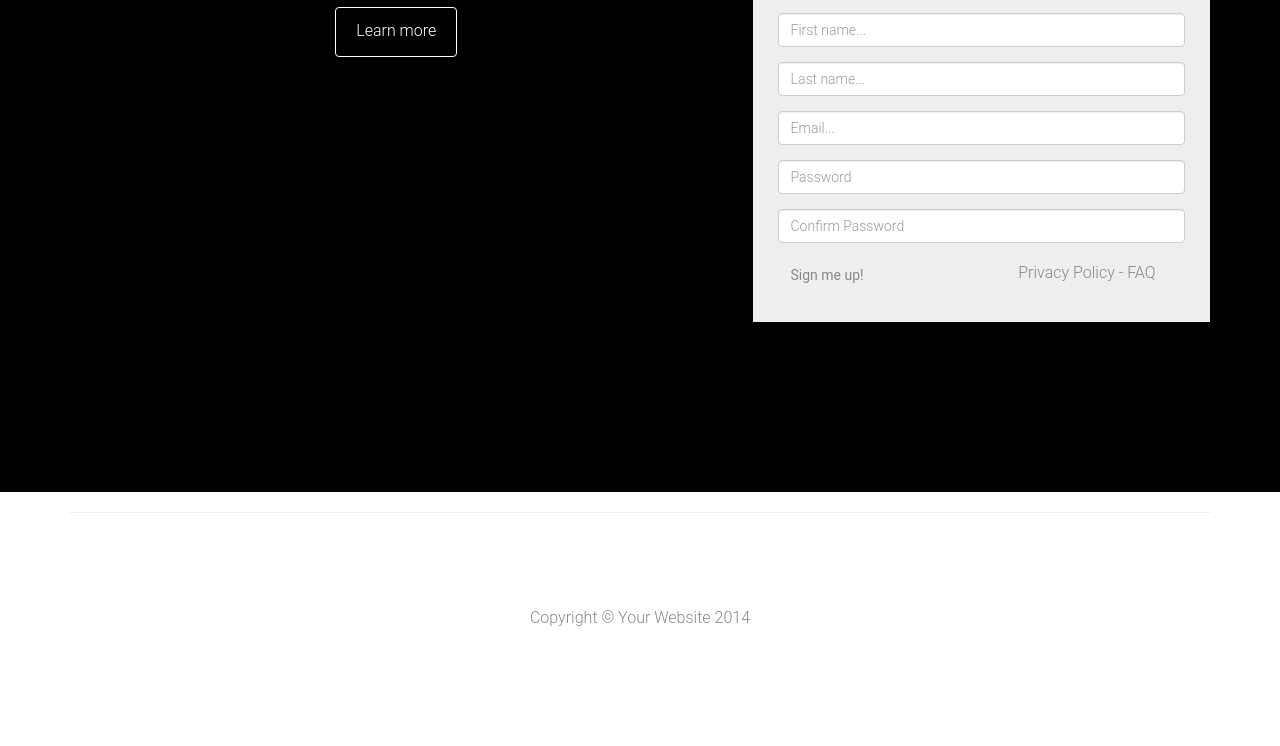
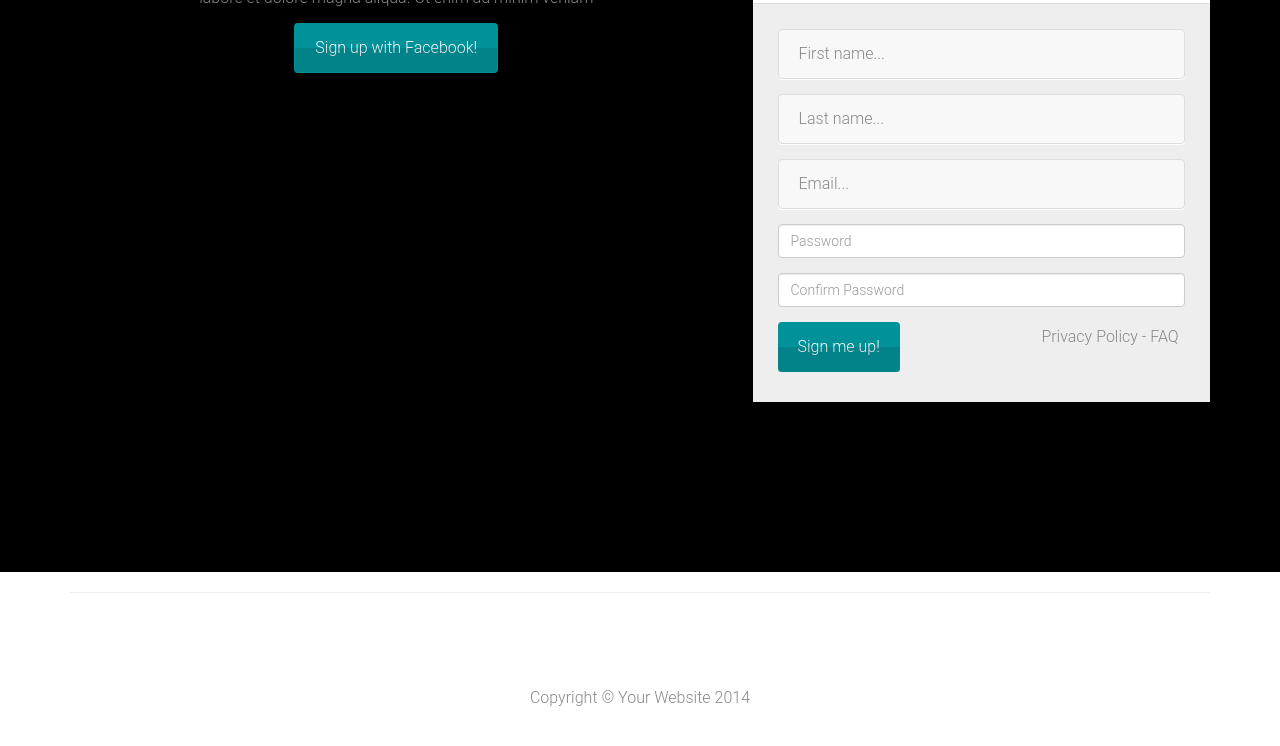
Before and after one commit to avengerpb/Trada-frontend, a plain HTML site: page signup.html in a window 1280 px wide. Shown: the part 373-1119 px from the top of the page. Drawn offline with Linux system fonts and the light colour scheme; a web font is replaced by a local one.

Commit message:
signup 2

```diff
--- /dev/null
+++ b/css/form.css
@@ -0,0 +1,78 @@
+
+input[type="text"],
+textarea,
+textarea.form-control {
+	height: 50px;
+    margin: 0;
+    padding: 0 20px;
+    vertical-align: middle;
+    background: #f8f8f8;
+    border: 1px solid #ddd;
+    font-family: 'Roboto', sans-serif;
+    font-size: 16px;
+    font-weight: 300;
+    line-height: 50px;
+    color: #888;
+    -moz-border-radius: 4px; -webkit-border-radius: 4px; border-radius: 4px;
+    -moz-box-shadow: 0 1px 0 0 #fff; -webkit-box-shadow: 0 1px 0 0 #fff; box-shadow: 0 1px 0 0 #fff;
+    -o-transition: all .3s; -moz-transition: all .3s; -webkit-transition: all .3s; -ms-transition: all .3s; transition: all .3s;
+}
+
+textarea,
+textarea.form-control {
+	padding-top: 10px;
+	padding-bottom: 10px;
+	line-height: 30px;
+}
+
+input[type="text"]:focus,
+textarea:focus,
+textarea.form-control:focus {
+	outline: 0;
+	background: #fff;
+    border: 1px solid #bbb;
+    -moz-box-shadow: none; -webkit-box-shadow: none; box-shadow: none;
+}
+
+input[type="text"]:-moz-placeholder, textarea:-moz-placeholder, textarea.form-control:-moz-placeholder { color: #888; }
+input[type="text"]:-ms-input-placeholder, textarea:-ms-input-placeholder, textarea.form-control:-ms-input-placeholder { color: #888; }
+input[type="text"]::-webkit-input-placeholder, textarea::-webkit-input-placeholder, textarea.form-control::-webkit-input-placeholder { color: #888; }
+
+
+
+button.btn {
+	position: relative;
+	height: 50px;
+    margin: 0;
+    padding: 0 20px;
+    vertical-align: middle;
+    background: #019299;
+    border: 0;
+    font-family: 'Roboto', sans-serif;
+    font-size: 16px;
+    font-weight: 300;
+    line-height: 50px;
+    color: #fff;
+    -moz-border-radius: 4px; -webkit-border-radius: 4px; border-radius: 4px;
+    text-shadow: none;
+    -moz-box-shadow: none; -webkit-box-shadow: none; box-shadow: none;
+    -o-transition: all .3s; -moz-transition: all .3s; -webkit-transition: all .3s; -ms-transition: all .3s; transition: all .3s;
+}
+
+button.btn:hover { opacity: 0.6; color: #fff; }
+
+button.btn:active { outline: 0; opacity: 0.6; color: #fff; -moz-box-shadow: none; -webkit-box-shadow: none; box-shadow: none; }
+
+button.btn:focus { outline: 0; opacity: 0.6; background: #019299; color: #fff; }
+
+button.btn:active:focus, button.btn.active:focus { outline: 0; opacity: 0.6; background: #019299; color: #fff; }
+
+button.btn:before {
+	content: "";
+	position: absolute;
+	top: 50%;
+	left: 0;
+	width: 100%;
+	height: 50%;
+	background: rgba(0, 0, 0, 0.1);
+}
--- a/signup.html
+++ b/signup.html
@@ -18,6 +18,7 @@
     <link href="css/trada-homepage.css" rel="stylesheet">
     <link href="css/authen.css" rel="stylesheet">
     <link href="css/typicons.min.css" rel="stylesheet">
+    <link href="css/form.css" rel="stylesheet">
     <!-- HTML5 Shim and Respond.js IE8 support of HTML5 elements and media queries -->
     <!-- WARNING: Respond.js doesn't work if you view the page via file:// -->
     <!--[if lt IE 9]>
@@ -95,25 +96,26 @@
         <div class="container">
             <div class="row">
                 <div class="col-sm-7 text">
-                    <h1 class="wow fadeInLeftBig animated" style="visibility: visible; animation-name: fadeInLeftBig;">Lorem ipsum dolor sit amet</h1>
-                    <div class="description wow fadeInLeftBig animated" style="visibility: visible; animation-name: fadeInLeftBig;">
+                    <h1>Lorem ipsum dolor sit amet</h1>
+                    <div>
                         <p>
                             Lorem ipsum dolor sit amet, consectetur adipiscing elit, sed do eiusmod tempor incididunt ut labore et dolore magna aliqua. Ut enim ad minim veniam
                         </p>
                     </div>
-                    <div class="top-big-link wow fadeInUp animated" style="visibility: visible; animation-name: fadeInUp;">
-                        <a class="btn btn-link-2 scroll-link" href="#features">Learn more</a>
+                    <div>
+                        <a class="btn btn-link-1 scroll-link" href="#pricing">Sign up with Facebook!</a>
+                        <!-- <a class="btn btn-link-2 scroll-link" href="#features">Sign up with Facebook!</a> -->
                     </div>
                 </div>
-                <div class="col-sm-5 form-box wow fadeInUp animated" style="visibility: visible; animation-name: fadeInUp;">
+                <div class="col-sm-5 form-box" style="visibility: visible;">
                     <div class="form-top">
                         <div class="form-top-left">
                             <h3>Sign up now</h3>
                             <p>Fill in the form below to get instant access:</p>
                         </div>
-                        <div class="form-top-right">
-                            <span aria-hidden="true" class="typcn typcn-pencil"></span>
-                        </div>
+                        <!-- <div class="form-top-right"> -->
+
+                        <!-- </div> -->
                     </div>
                     <div class="form-bottom">
                         <form role="form" action="" method="post">
```
